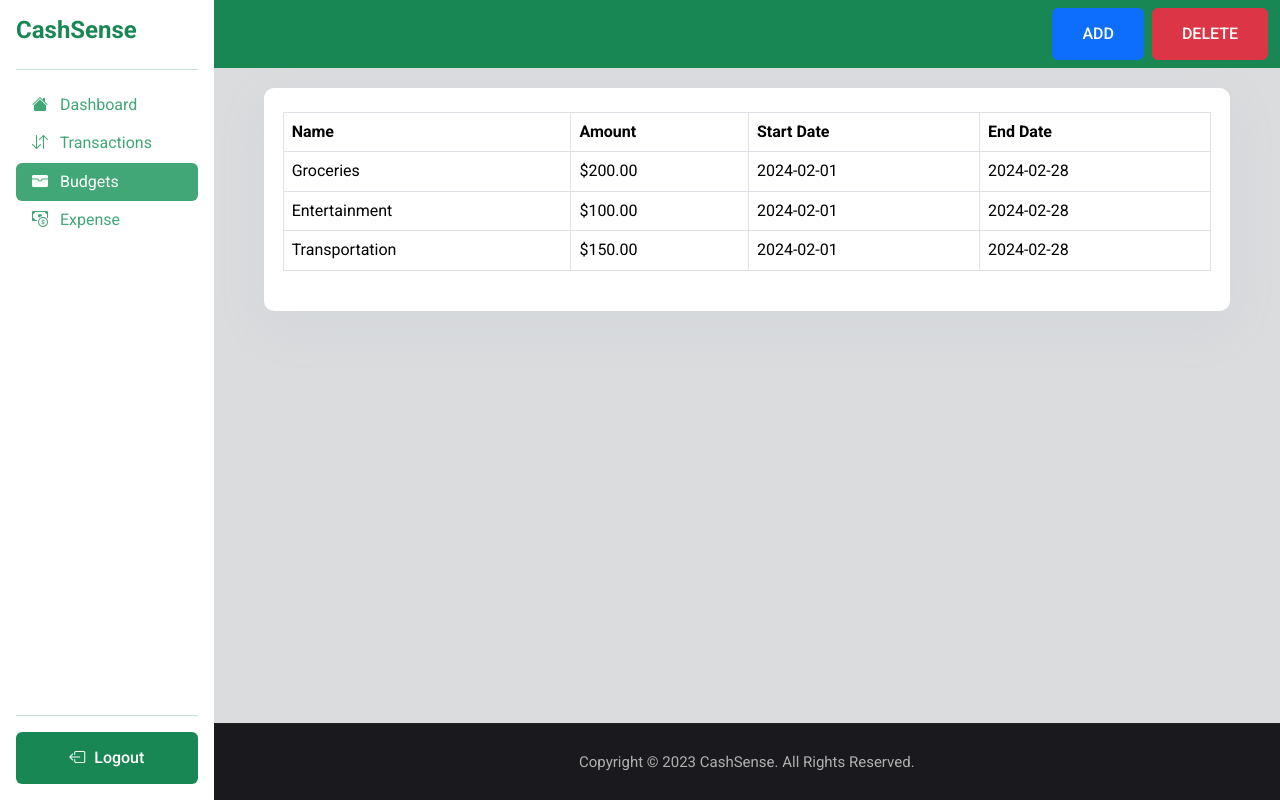
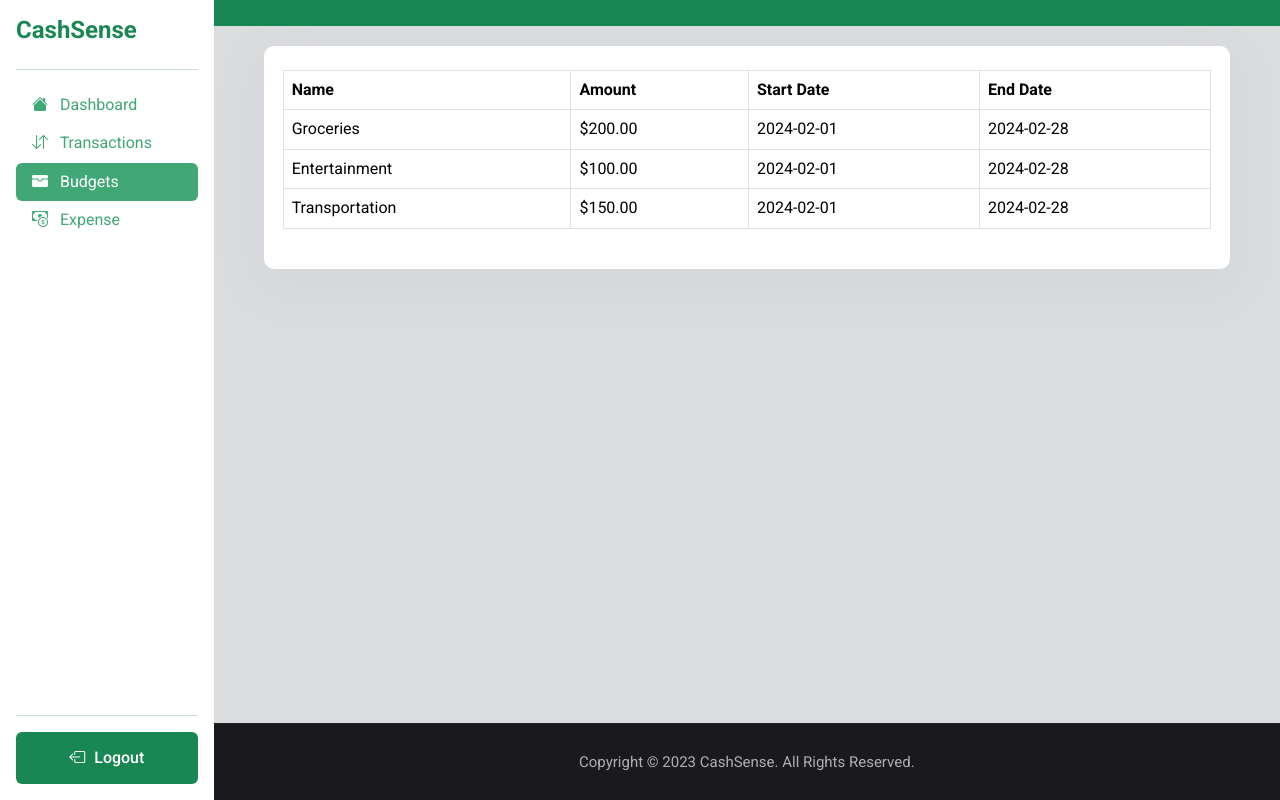
Before and after one commit to amajai/cashsense, a Flask app: template frontend/app/templates/budgets.html in a window 1280 px wide. Run offline with Flask 3, Linux system fonts and the light colour scheme; the template is opened without the code that fills it, so the values that code supplies are empty; some libraries are stand-ins or nearby versions.

Commit message:
remove dashboard nav buttons

```diff
--- a/backend/api/resources/dashboard_resources.py
+++ b/backend/api/resources/dashboard_resources.py
@@ -9,7 +9,6 @@ class Dashboard(Resource):
     """Handles auth route for dashboard"""
     @jwt_required()
     def get(self):
-        print(current_user.is_authenticated)
         if current_user.is_authenticated:
             user = get_jwt_identity()
             return jsonify({'current_user': user})
--- a/frontend/app/templates/components/dashboard_nav.html
+++ b/frontend/app/templates/components/dashboard_nav.html
@@ -6,13 +6,5 @@
             </div>
             <span class="navbar-brand text-white">{{title}}</span>
         </div>
-        <div class="d-flex">
-            <button type="button" class="btn btn-primary me-2" data-bs-toggle="modal" data-bs-target="#exampleModal">
-                ADD
-            </button>
-            <button type="button" class="btn btn-danger" data-bs-toggle="modal" data-bs-target="#exampleModal">
-                DELETE
-            </button>
-        </div>
     </div>
 </nav>
```
